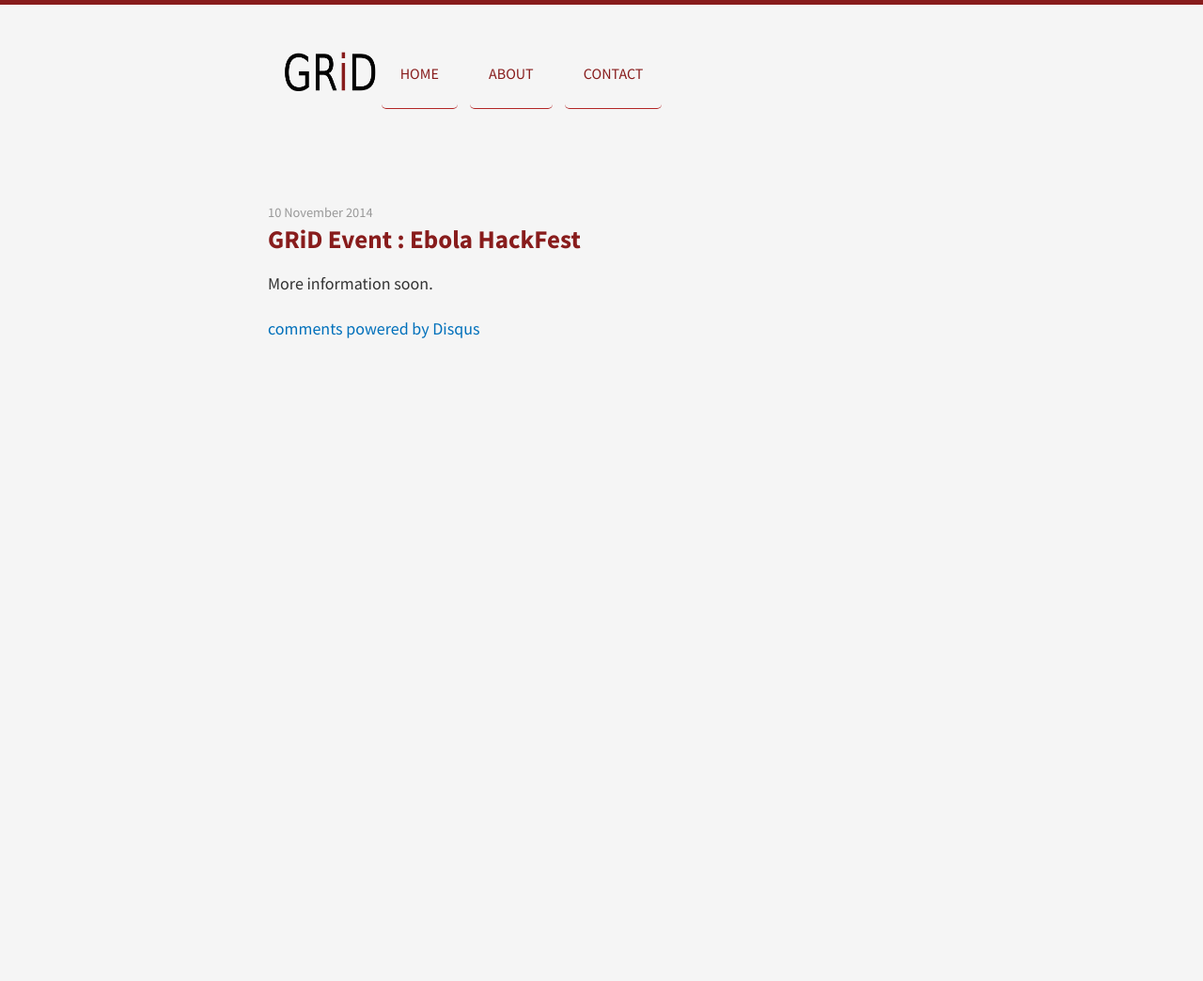
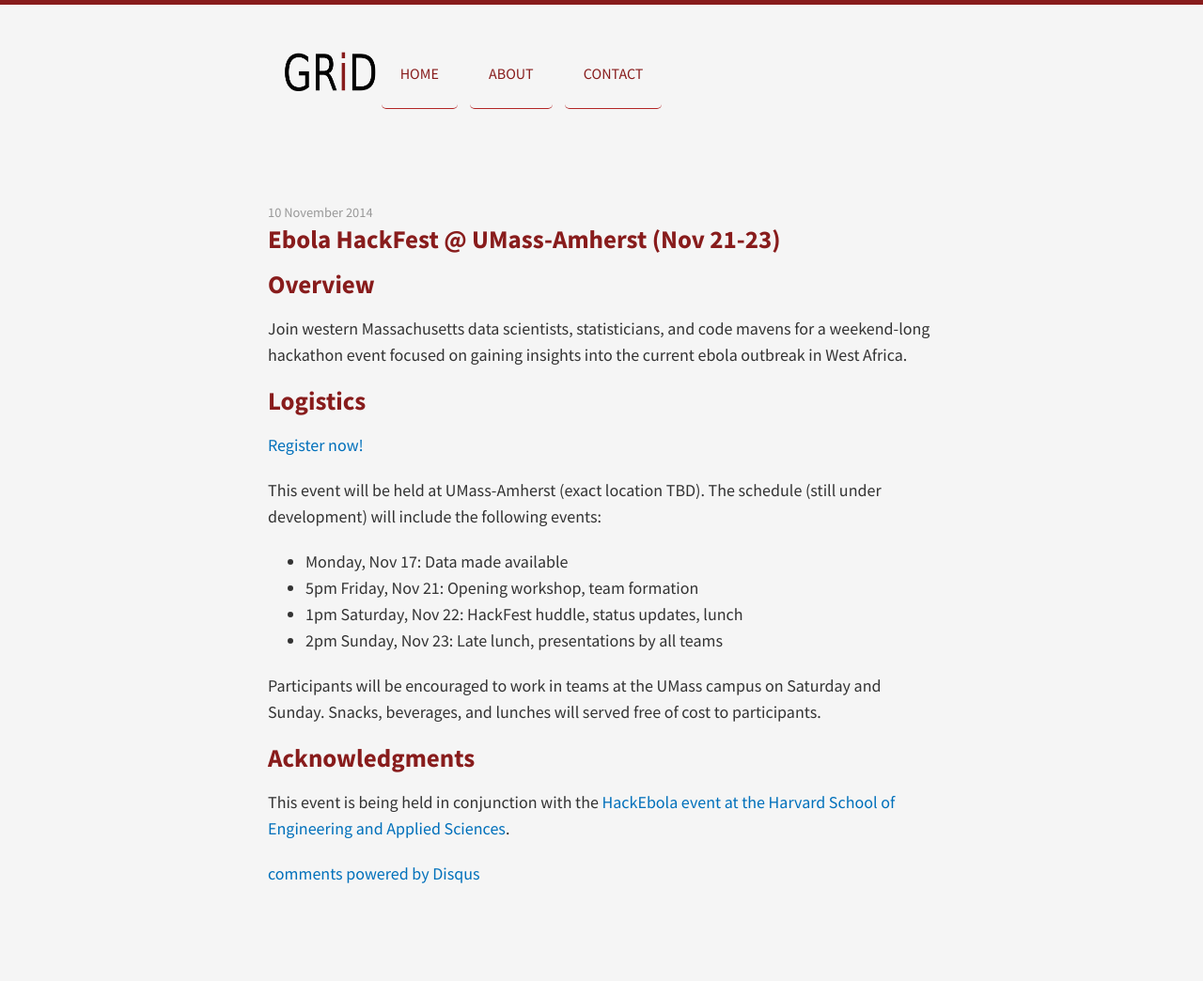
Before and after one commit to gridclub/gridclub.github.io, a Jekyll site: the page built from _posts/2014-11-10-ebola-hackfest.md, in a window 1280 px wide. Shown: the whole page at 94% size. Built offline with Jekyll 4.4.1, drawn with Linux system fonts in a browser that asks for light colours; nearby versions of some CDN libraries; comment, search, counter and statistics services are not loaded; before the commit the page ends 900 px from its top, so only the background shows below that.

Commit message:
ebola post draft 1.

```diff
--- a/_posts/2014-11-10-ebola-hackfest.md
+++ b/_posts/2014-11-10-ebola-hackfest.md
@@ -1,8 +1,24 @@
 ---
 layout: post
-title: "GRiD Event : Ebola HackFest"
+title: "Ebola HackFest @ UMass-Amherst (Nov 21-23)"
 category:
 tags: []
 ---
 
-More information soon.
+## Overview
+Join western Massachusetts data scientists, statisticians, and code mavens for a weekend-long hackathon event focused on gaining insights into the current ebola outbreak in West Africa.
+
+## Logistics
+[Register now!]()
+
+This event will be held at UMass-Amherst (exact location TBD). The schedule (still under development) will include the following events:
+
+* Monday, Nov 17: Data made available
+* 5pm Friday, Nov 21: Opening workshop, team formation
+* 1pm Saturday, Nov 22: HackFest huddle, status updates, lunch
+* 2pm Sunday, Nov 23: Late lunch, presentations by all teams
+
+Participants will be encouraged to work in teams at the UMass campus on Saturday and Sunday. Snacks, beverages, and lunches will served free of cost to participants.
+
+## Acknowledgments
+This event is being held in conjunction with the [HackEbola event at the Harvard School of Engineering and Applied Sciences](http://projects.iq.harvard.edu/hack/home-0).
```
